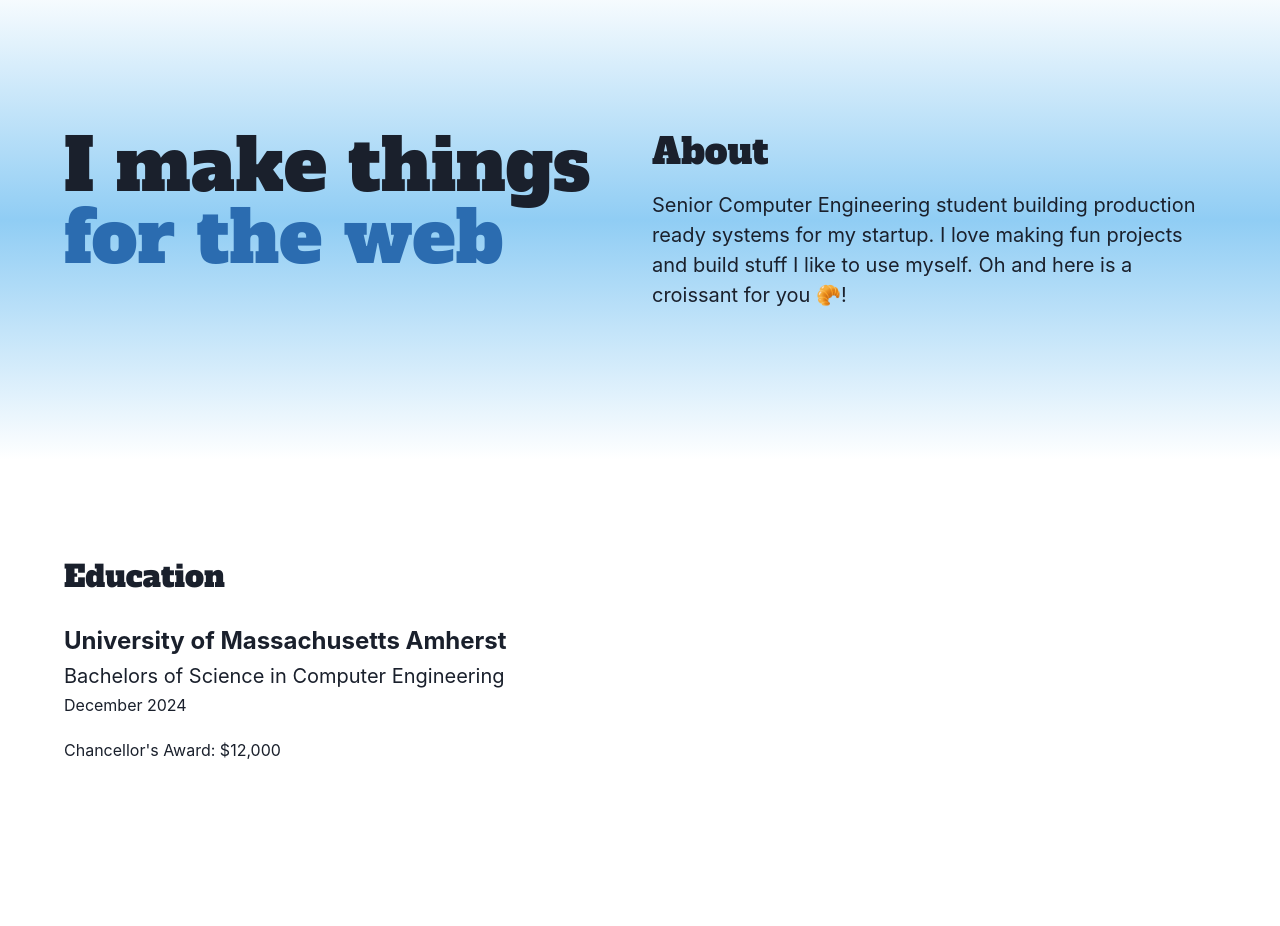
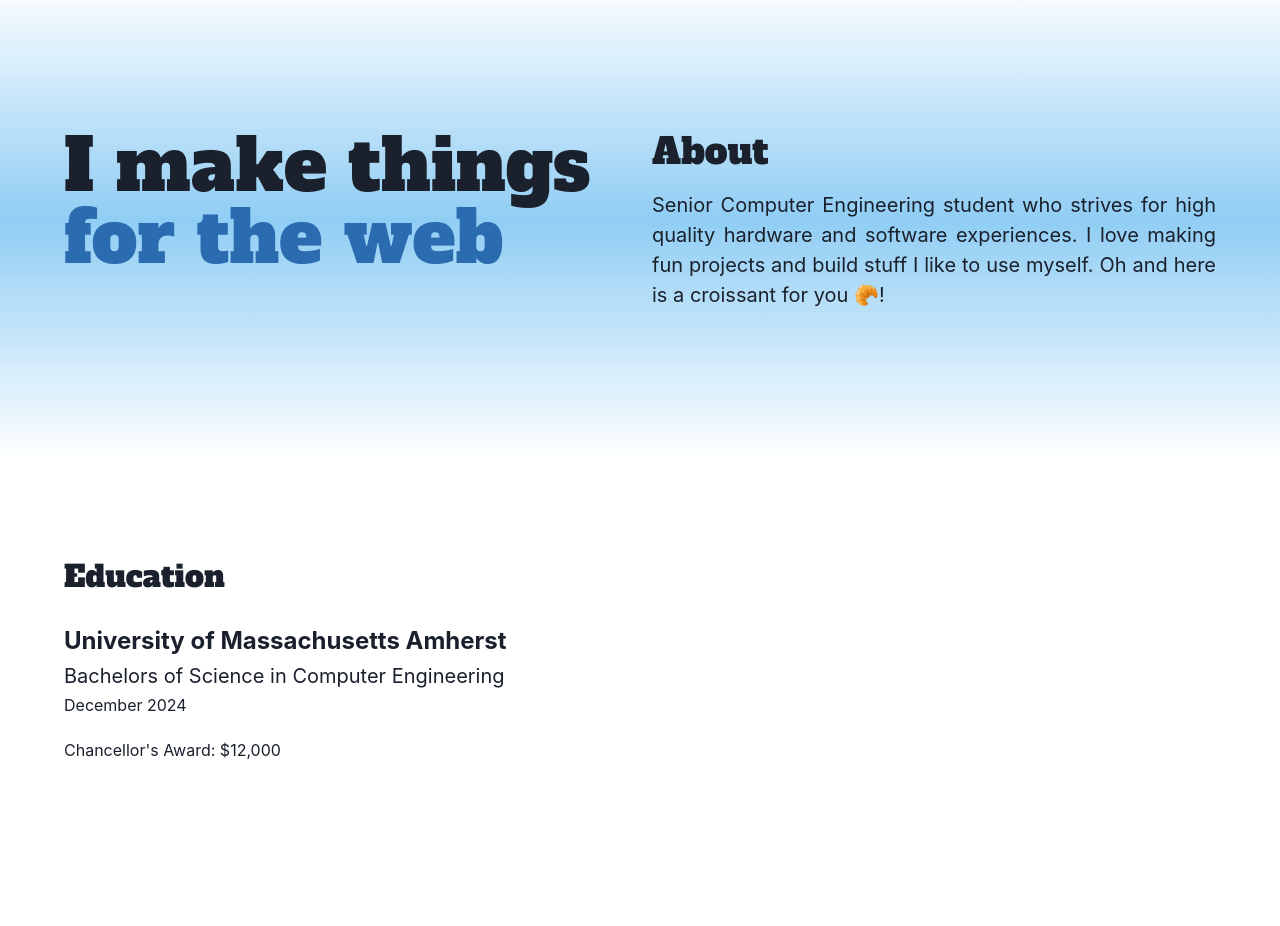
Before and after one commit to arhammusheer/croissant.one, a React (Vite) app: page / in a window 1280 px wide. Shown: the part 820-1746 px from the top of the page. Built offline with nearby package versions, Linux system fonts and the light colour scheme; a web font is replaced by a local one.

Commit message:
Rewrite content

```diff
--- a/src/me.ts
+++ b/src/me.ts
@@ -28,7 +28,7 @@ export const me = {
     blue: "for the web",
   },
   about:
-    "Senior Computer Engineering student building production ready systems for my startup. I love making fun projects and build stuff I like to use myself. Oh and here is a croissant for you 🥐!",
+    "Senior Computer Engineering student who strives for high quality hardware and software experiences. I love making fun projects and build stuff I like to use myself. Oh and here is a croissant for you 🥐!",
   location: "Amherst, MA",
   image: "/assets/arhammusheer.jpeg",
   education: [
--- a/src/pages/Home/components/About.tsx
+++ b/src/pages/Home/components/About.tsx
@@ -86,12 +86,12 @@ export const About = () => {
             </Heading>
           </GridItem>
           <GridItem>
-            <Flex w={"full"} h={"full"}>
+            <Flex w={"full"} h={"full"} maxW={"600px"}>
               <Box>
                 <Heading as={"h2"} fontSize={"4xl"}>
                   About
                 </Heading>
-                <Text fontSize={"xl"} mt={4}>
+                <Text fontSize={"xl"} mt={4} align={"justify"}>
                   {me.about}
                 </Text>
               </Box>
```
